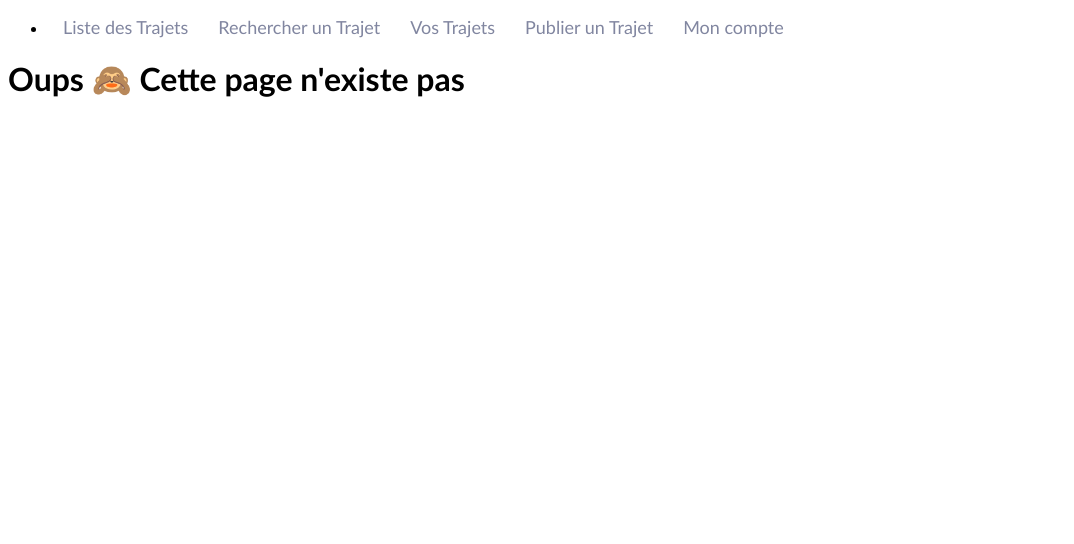
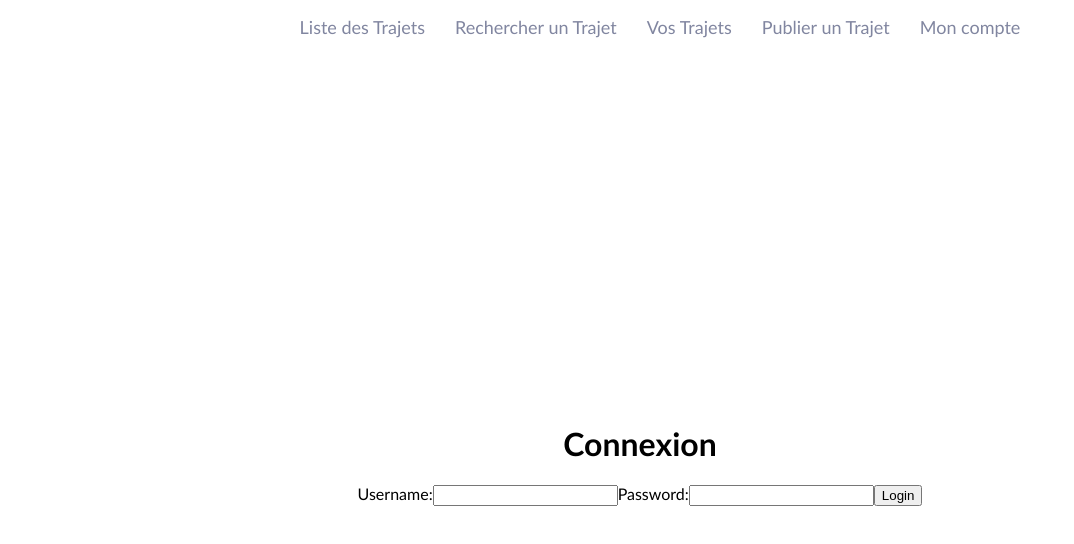
Before and after one commit to antho-greta/covoiturage-front, a React (Vite) app: page /login in a window 1280 px wide. Shown: the top 544 px of the page, without its empty margins (0-1074 px from the left). Built offline with nearby package versions, Linux system fonts and the light colour scheme.

Commit message:
ajout authentification, controlle token et plus

```diff
--- a/package.json
+++ b/package.json
@@ -12,6 +12,7 @@
   "dependencies": {
     "@radix-ui/react-menubar": "^1.0.4",
     "@radix-ui/react-navigation-menu": "^1.1.4",
+    "axios": "^1.6.8",
     "class-variance-authority": "^0.7.0",
     "clsx": "^2.1.0",
     "lucide-react": "^0.358.0",
--- /dev/null
+++ b/src/components/Form/loginForm.tsx
@@ -0,0 +1,42 @@
+import React, {useState} from 'react';
+import axios from 'axios';
+import {accountService} from "../../services/account.service";
+
+
+interface LoginProps {
+    username: string;
+    password: string;
+}
+
+function Login() {
+    const [username, setUsername] = useState('');
+    const [password, setPassword] = useState('');
+
+    const handleSubmit = async (event: { preventDefault: () => void; }) => {
+        event.preventDefault();
+        console.log(username, password);
+        axios.post('http://localhost:8000/api/login_check', {username, password})
+            .then(res => {
+                console.log(res);
+                accountService.saveToken(res.data.token);
+
+            })
+            .catch(err => console.log(err));
+    };
+
+    return (
+        <form onSubmit={handleSubmit}>
+            <label>
+                Username:
+                <input type="text" value={username} onChange={(e) => setUsername(e.target.value)}/>
+            </label>
+            <label>
+                Password:
+                <input type="password" value={password} onChange={(e) => setPassword(e.target.value)}/>
+            </label>
+            <button type="submit">Login</button>
+        </form>
+    );
+}
+
+export default Login;
--- a/src/components/Header/index.tsx
+++ b/src/components/Header/index.tsx
@@ -6,6 +6,7 @@ import {
     NavigationMenuItem,
     NavigationMenuList
 } from "@radix-ui/react-navigation-menu";
+
 
 interface StyledLinkProps {
     className?: string,
@@ -25,10 +26,16 @@ const StyledLink = styled(Link)<StyledLinkProps>`
     }
 `
 
+const CenteredNavigationMenuList = styled(NavigationMenuList)`
+    display: flex;
+    justify-content: center;
+    list-style-type: none;
+`
+
 function Header() {
     return (
         <NavigationMenu>
-            <NavigationMenuList>
+            <CenteredNavigationMenuList>
                 <NavigationMenuItem>
                     <StyledLink to="/">Liste des Trajets</StyledLink>
                     <StyledLink to="/searchTrips">Rechercher un Trajet</StyledLink>
@@ -36,7 +43,7 @@ function Header() {
                     <StyledLink to="/addTrip">Publier un Trajet</StyledLink>
                     <StyledLink to="/account">Mon compte</StyledLink>
                 </NavigationMenuItem>
-            </NavigationMenuList>
+            </CenteredNavigationMenuList>
         </NavigationMenu>
     )
 }
--- a/src/components/Page/index.tsx
+++ b/src/components/Page/index.tsx
@@ -11,6 +11,7 @@ interface PageStyledProps {
 
 const PageStyled = styled.div<PageStyledProps>`
     display: flex;
+    flex-direction: column;
     justify-content: center;
     align-items: center;
     height: 100vh;
--- a/src/main.tsx
+++ b/src/main.tsx
@@ -6,9 +6,12 @@ import SearchTrip from './pages/SearchTrip/Index.tsx'
 import YourTrips from './pages/YourTrips/Index.tsx'
 import AddTrip from './pages/AddTrip/Index.tsx'
 import Account from './pages/Account/Index.tsx'
+import Login from "./pages/Login/Index.tsx";
+import Error from "./components/Error.tsx";
+
 import Header from './components/Header'
-import Error from "./components/Error.tsx";
 import {createGlobalStyle} from "styled-components";
+import {accountService} from "./services/account.service.tsx";
 
 interface GlobalStyleProps {
     className?: string
@@ -20,17 +23,26 @@ const GlobalStyle = createGlobalStyle<GlobalStyleProps>`
     }
 `
 
+const AuthGuard = ({children}: {children: React.ReactNode}) => {
+    if (!accountService.isLogged()) {
+        return <Login/>
+    }
+    return children
+};
+
+
 ReactDOM.render(
     <React.StrictMode>
         <Router>
             <GlobalStyle />
             <Header />
             <Routes>
-                <Route path="/" element={<AllTrips />} />
-                <Route path="/searchTrips" element={<SearchTrip />} />
-                <Route path="/yourTrips" element={<YourTrips />} />
-                <Route path="/addTrip" element={<AddTrip />} />
-                <Route path="/account" element={<Account />} />
+                <Route path="/" element={<AuthGuard><AllTrips /></AuthGuard>} />
+                <Route path="/searchTrips" element={<AuthGuard><SearchTrip /></AuthGuard>} />
+                <Route path="/yourTrips" element={<AuthGuard><YourTrips /></AuthGuard>} />
+                <Route path="/addTrip" element={<AuthGuard><AddTrip /></AuthGuard>} />
+                <Route path="/account" element={<AuthGuard><Account /></AuthGuard>} />
+                <Route path="/login" element={<Login />} />
                 <Route path="*" element={<Error />}/>
             </Routes>
         </Router>
--- a/src/pages/Account/Index.tsx
+++ b/src/pages/Account/Index.tsx
@@ -1,9 +1,29 @@
 import Page from "../../components/Page";
+import {useEffect, useState} from "react";
+import {accountService} from "../../services/account.service.tsx";
+import axios from "axios";
 
 function Account(){
+    const [data, setData] = useState(null);
+
+    useEffect(() => {
+        const token = accountService.isLogged() ? localStorage.getItem('token') : '';
+
+        axios({
+            method: 'get',
+            url: 'http://localhost:8000/api/car/listCar',
+            headers: {
+                'Authorization': `Bearer ${token}`
+            }
+        })
+            .then((response) => setData(response.data))
+            .catch((error) => console.log(error))
+    }, [])
+
     return (
         <Page>
             <h1>Mon Compte</h1>
+            {data && <pre>{JSON.stringify(data, null, 2)}</pre>}
         </Page>
     )
 }
--- a/src/pages/Login/Index.tsx
+++ b/src/pages/Login/Index.tsx
@@ -0,0 +1,13 @@
+import Login from "../../components/Form/loginForm.tsx";
+import Page from "../../components/Page";
+
+function LoginPage(){
+    return(
+        <Page>
+            <h1>Connexion</h1>
+            <Login />
+        </Page>
+    )
+}
+
+export default LoginPage
--- /dev/null
+++ b/src/services/account.service.tsx
@@ -0,0 +1,20 @@
+// Fichier pour les services de gestion de compte
+// On peut transéferer facilement le token d'un composant à un autre
+// On peut aussi vérifier si l'utilisateur est connecté
+
+const saveToken = (token: string) => {
+    localStorage.setItem('token', token);
+}
+
+const logout = () => {
+    localStorage.removeItem('token');
+}
+
+const isLogged = () => {
+    const token = localStorage.getItem('token');
+    return !!localStorage.getItem('token');
+}
+
+export const accountService = {
+    saveToken, logout, isLogged
+};
```
Also changed, not shown: src/components/Card/index.tsx (added), src/components/Footer/index.tsx (added), 1 other file (tests, documents, lock files or other folders).
